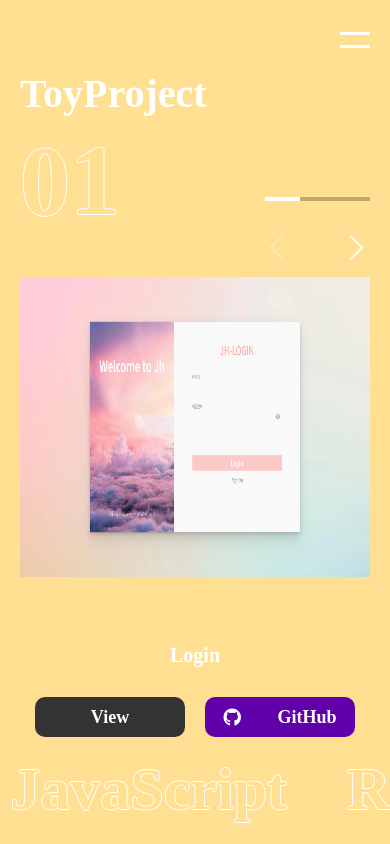
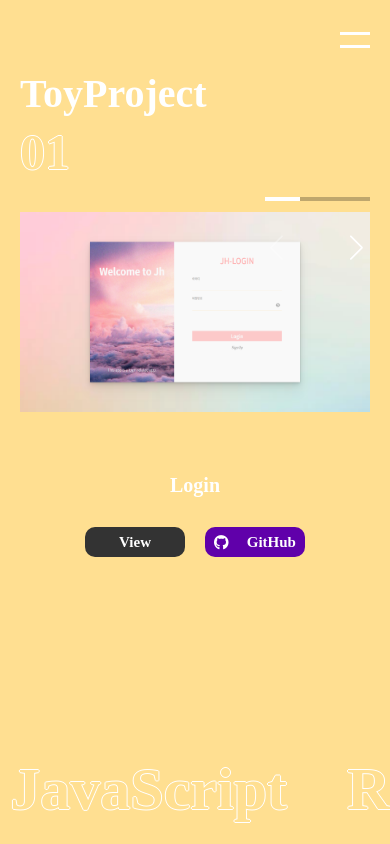
Before and after one commit to wjdgus1122/PortFolio, a React (Create React App) app: page /#/toy in a window 390 px wide. Built offline with nearby package versions, Linux system fonts and the light colour scheme.

Commit message:
page responsive style fix

```diff
--- a/src/PortDB.js
+++ b/src/PortDB.js
@@ -7,7 +7,7 @@ import css from "./img/skill/css.png";
 import js from "./img/skill/js.png";
 import react from "./img/skill/react.png";
 import todo from "./img/toy/Todolist.png";
-import game from "./img/toy/game.png";
+import game from "./img/toy/game.PNG";
 
 export const SkillDB = [
   {
--- a/src/component/page/Publishing.js
+++ b/src/component/page/Publishing.js
@@ -64,6 +64,11 @@ const SlideNum = styled.div`
     font-size: 100px;
     padding-top: 6px;
   }
+
+  @media screen and (max-width: 400px) {
+    font-size: 50px;
+    padding-top: 6px;
+  }
 `;
 // const MoSlideTitle = styled.div`
 //   font-size: 20px;
@@ -100,6 +105,14 @@ const TextWrap = styled.div`
     left: 0;
     bottom: 80px;
   }
+  @media screen and (max-width: 400px) {
+    width: 100%;
+    font-size: 20px;
+    text-align: center;
+    position: absolute;
+    left: 0;
+    bottom: 260px;
+  }
 `;
 const BtnWrap = styled.div`
   width: 100%;
@@ -134,6 +147,11 @@ const PostBtn = styled.div`
       display: none;
     }
   }
+  @media screen and (max-width: 400px) {
+    width: 100px;
+    height: 30px;
+    font-size: 15px;
+  }
 `;
 const GitBtn = styled.div`
   width: 150px;
@@ -154,6 +172,12 @@ const GitBtn = styled.div`
     background-color: ${mainStyle.gitColor};
     color: white;
   }
+
+  @media screen and (max-width: 400px) {
+    width: 100px;
+    height: 30px;
+    font-size: 15px;
+  }
 `;
 const SlideImg = styled.img`
   width: 745px;
@@ -165,6 +189,11 @@ const SlideImg = styled.img`
     top: 40%;
     left: 50%;
     transform: translateX(-50%) translateY(-40%);
+  }
+
+  @media screen and (max-width: 400px) {
+    height: 200px;
+    top: 25%;
   }
 `;
 const TsTextWrap = styled.div`
--- a/src/component/page/ReactProject.js
+++ b/src/component/page/ReactProject.js
@@ -63,6 +63,11 @@ const SlideNum = styled.div`
     font-size: 100px;
     padding-top: 6px;
   }
+
+  @media screen and (max-width: 400px) {
+    font-size: 50px;
+    padding-top: 6px;
+  }
 `;
 // const MoSlideTitle = styled.div`
 //   font-size: 20px;
@@ -99,6 +104,14 @@ const TextWrap = styled.div`
     left: 0;
     bottom: 80px;
   }
+  @media screen and (max-width: 400px) {
+    width: 100%;
+    font-size: 20px;
+    text-align: center;
+    position: absolute;
+    left: 0;
+    bottom: 260px;
+  }
 `;
 const BtnWrap = styled.div`
   width: 100%;
@@ -133,6 +146,11 @@ const PostBtn = styled.div`
       display: none;
     }
   }
+  @media screen and (max-width: 400px) {
+    width: 100px;
+    height: 30px;
+    font-size: 15px;
+  }
 `;
 const GitBtn = styled.div`
   width: 150px;
@@ -153,6 +171,12 @@ const GitBtn = styled.div`
     background-color: ${mainStyle.gitColor};
     color: white;
   }
+
+  @media screen and (max-width: 400px) {
+    width: 100px;
+    height: 30px;
+    font-size: 15px;
+  }
 `;
 const SlideImg = styled.img`
   width: 745px;
@@ -164,6 +188,11 @@ const SlideImg = styled.img`
     top: 40%;
     left: 50%;
     transform: translateX(-50%) translateY(-40%);
+  }
+
+  @media screen and (max-width: 400px) {
+    height: 200px;
+    top: 25%;
   }
 `;
 const TsTextWrap = styled.div`
--- a/src/component/page/ToyProject.js
+++ b/src/component/page/ToyProject.js
@@ -63,6 +63,11 @@ const SlideNum = styled.div`
     font-size: 100px;
     padding-top: 6px;
   }
+
+  @media screen and (max-width: 400px) {
+    font-size: 50px;
+    padding-top: 6px;
+  }
 `;
 // const MoSlideTitle = styled.div`
 //   font-size: 20px;
@@ -99,6 +104,14 @@ const TextWrap = styled.div`
     left: 0;
     bottom: 80px;
   }
+  @media screen and (max-width: 400px) {
+    width: 100%;
+    font-size: 20px;
+    text-align: center;
+    position: absolute;
+    left: 0;
+    bottom: 260px;
+  }
 `;
 const BtnWrap = styled.div`
   width: 100%;
@@ -133,6 +146,11 @@ const PostBtn = styled.div`
       display: none;
     }
   }
+  @media screen and (max-width: 400px) {
+    width: 100px;
+    height: 30px;
+    font-size: 15px;
+  }
 `;
 const GitBtn = styled.div`
   width: 150px;
@@ -153,6 +171,12 @@ const GitBtn = styled.div`
     background-color: ${mainStyle.gitColor};
     color: white;
   }
+
+  @media screen and (max-width: 400px) {
+    width: 100px;
+    height: 30px;
+    font-size: 15px;
+  }
 `;
 const SlideImg = styled.img`
   width: 745px;
@@ -164,6 +188,11 @@ const SlideImg = styled.img`
     top: 40%;
     left: 50%;
     transform: translateX(-50%) translateY(-40%);
+  }
+
+  @media screen and (max-width: 400px) {
+    height: 200px;
+    top: 25%;
   }
 `;
 const TsTextWrap = styled.div`
```
